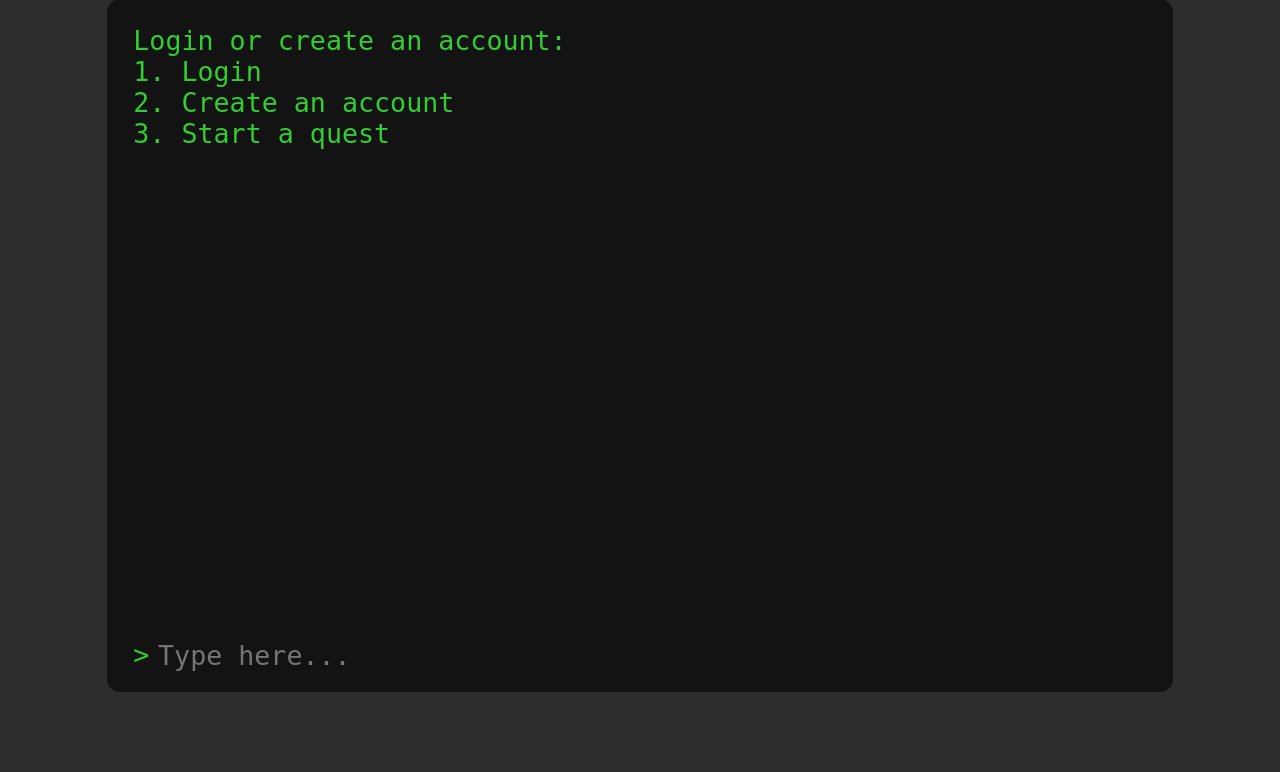
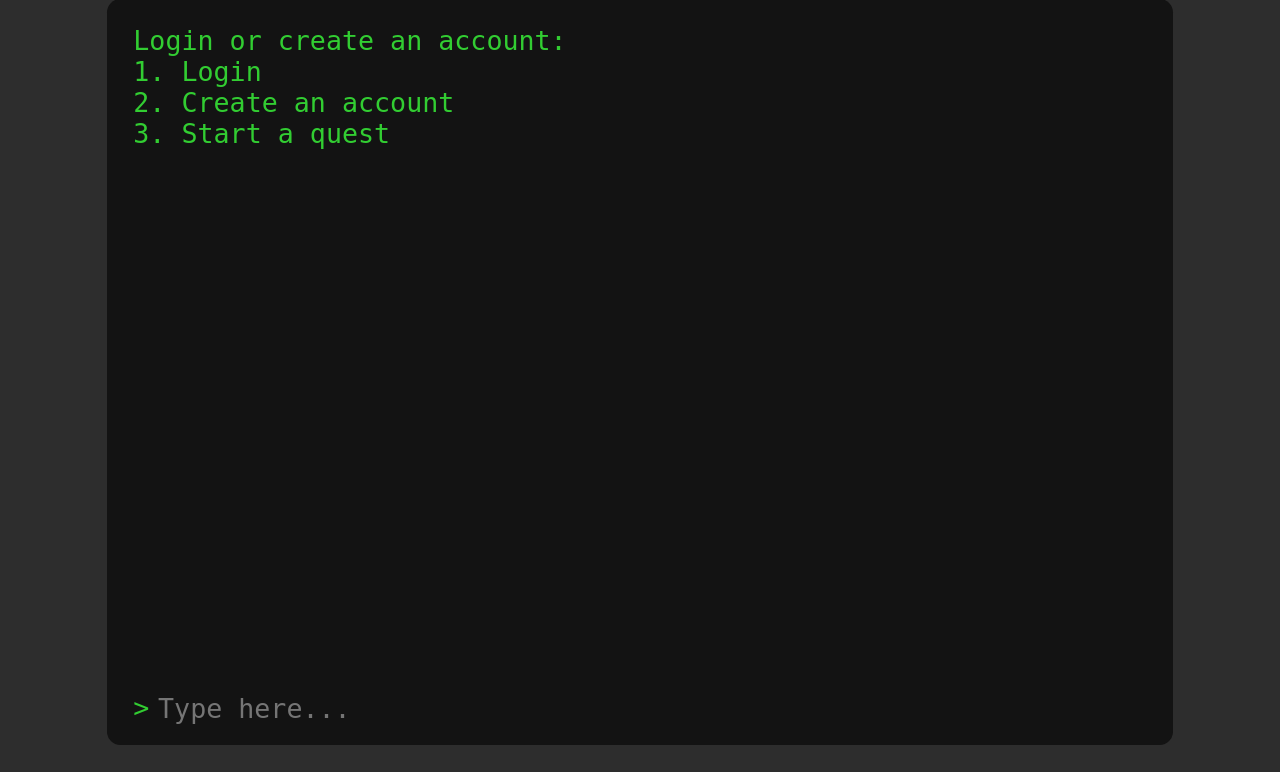
Before and after one commit to sasha-fedorov/emerald-heart, a Flask app: page / in a window 1280 px wide. Shown: the part 28-800 px from the top of the page. Run offline with Flask 3, Linux system fonts and the light colour scheme.

Commit message:
Fix template container hight

```diff
--- a/static/style.css
+++ b/static/style.css
@@ -13,7 +13,7 @@ body {
 
 /* console output */
 #output {
-  height: 22rem;
+  height: 24rem;
   margin: 0 1rem 1rem;
   overflow-y: auto;
   scrollbar-color: var(--font-color) var(--bg-color);
@@ -47,7 +47,7 @@ body {
 /* container with console and input */
 .container {
   width: 40rem;
-  height: 24rem;
+  height: 26rem;
   margin: 1rem;
   padding: 1rem 0;
 
```
